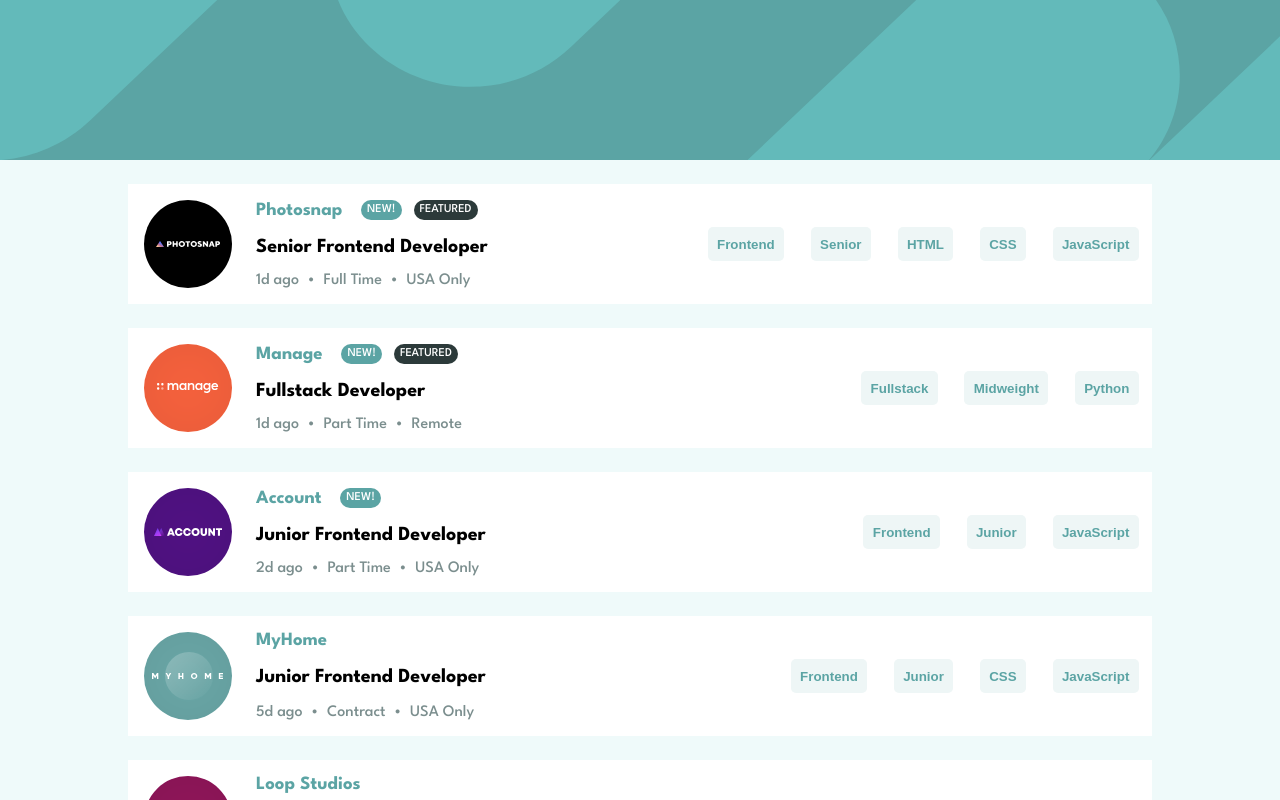
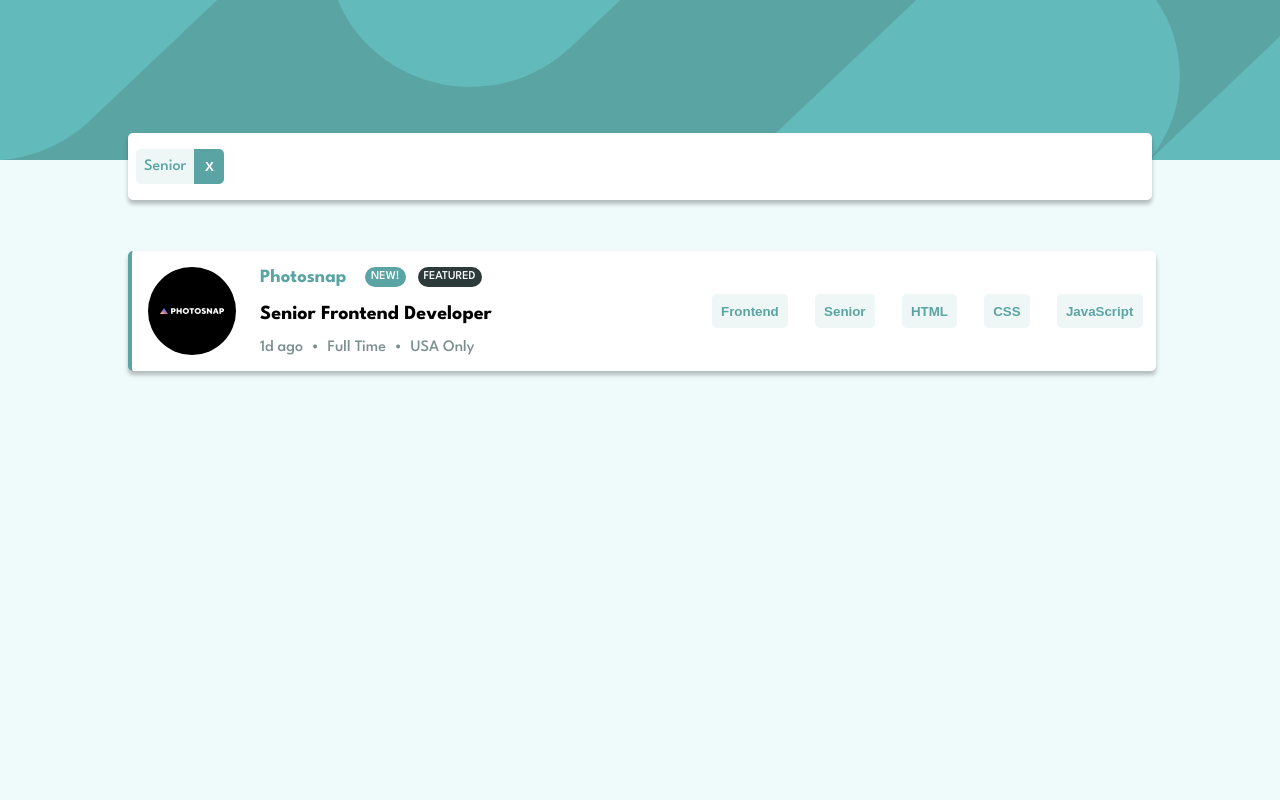
Before and after one commit to Chaffexd/job-list-site, a React (Vite) app: page / in a window 1280 px wide. Both pictures are taken after a click on the button "Senior". Shown: the top 800 px of the page. Built offline with nearby package versions, Linux system fonts and the light colour scheme.

Commit message:
finished web project

```diff
--- a/src/App.jsx
+++ b/src/App.jsx
@@ -1,5 +1,3 @@
-import { useState } from 'react'
-
 import './App.css'
 import JobList from './components/JobList/JobList'
 
--- a/src/components/JobList/JobList.jsx
+++ b/src/components/JobList/JobList.jsx
@@ -1,12 +1,56 @@
-import React from 'react';
+import React, { useState } from 'react';
 import Jobs from './Jobs';
-
+import data from '../../../data.json';
 import classes from './JobList.module.css';
 
 const JobList = () => {
+  // Initialises state for the selected filters to an empty array so I can store multiple
+  const [selectedFilters, setSelectedFilters] = useState([]);
+
+  // Filter is the reference to clicking on the filter buttons
+  // We create a new array to ensure it's an up to date snapshot
+  const handleFilterClick = (filter) => {
+    setSelectedFilters([...selectedFilters, filter]);
+  };
+
+  // this is the initial data from the json
+  let filteredData = data;
+
+  // This then updates when a filter is selected, so if a filter is selected in tags, it will return
+  // items that include the filter selected
+  if (selectedFilters.length > 0) {
+    filteredData = data.filter((jobItem) => {
+      const tags = [jobItem.role, jobItem.level, ...jobItem.languages];
+      return selectedFilters.every((filter) => tags.includes(filter));
+    });
+  }
+
+  // selectedFilters.length will only be present when greater than 0
   return (
-    <div className={classes.jobsContainer}>
-        <Jobs />
+    <div className={classes.jobListContainer}>
+      <div className={classes.filterBar}>
+        {selectedFilters.length > 0 && (
+          <div className={classes.selectedFilters}>
+            {selectedFilters.map((filter) => (
+              <div key={filter} className={classes.selectedFilter}>
+                <p className={classes.filterText}>{filter}</p>
+                <button className={classes.filteredButton} onClick={() => setSelectedFilters(selectedFilters.filter(f => f !== filter))}>
+                  <span className={classes.filterCloseIcon}>X</span>
+                </button>
+              </div>
+            ))}
+          </div>
+        )}
+      </div>
+      <div className={classes.jobsContainer}>
+        {filteredData.map((jobItem) => (
+          <Jobs
+            key={jobItem.id}
+            jobItem={jobItem}
+            handleFilterClick={handleFilterClick}
+          />
+        ))}
+      </div>
     </div>
   );
 };
--- a/src/components/JobList/JobList.module.css
+++ b/src/components/JobList/JobList.module.css
@@ -3,3 +3,53 @@
     height: auto;
     margin: 0 auto;
 }
+
+.filterBar {
+    max-width: 80%;
+    margin: 0 auto;
+    position: relative;
+    top: -27px;
+}
+
+.selectedFilters {
+    background-color: white;
+    box-shadow: 0px 4px 4px rgba(0, 0, 0, 0.25);
+    border-radius: 5px;
+    max-width: 100%;
+    padding: 1em .5em 1em .5em;
+    margin: 0 auto;
+    display: flex;
+}
+
+.selectedFilter {
+    margin-right: 1em;
+    background-color: rgb(238,246,246);
+    color: hsl(180, 29%, 50%);
+    height: 35px;
+    width: auto;
+    border-radius: 5px;
+    display: flex;
+    align-items: center;
+    justify-content: space-between;
+}
+
+.filteredButton {
+    border: none;
+    background-color: hsl(180, 29%, 50%);
+    cursor: pointer;
+    float: right;
+    margin-left: auto;
+    height: 100%;
+    width: 30px;
+    border-radius: 0 5px 5px 0;
+}
+
+.filterText {
+    margin-left: .5em;
+    margin-right: .5em;
+}
+
+.filterCloseIcon {
+    color: white;
+    font-weight: 700;
+}
--- a/src/components/JobList/Jobs.jsx
+++ b/src/components/JobList/Jobs.jsx
@@ -1,14 +1,15 @@
 import React from 'react';
-import data from '../../../data.json';
-
 import classes from './Jobs.module.css';
 
-const Jobs = () => {
+const Jobs = ({ jobItem, handleFilterClick }) => {
+  // We store the passed down function in another function to use
+  const handleClick = (filter) => {
+    handleFilterClick(filter);
+  };
+
+  // We use index as a key to refer to where it is to not have a react error
   return (
-    <>
-        {data.map(jobItem => (
-            <div key={jobItem.id}>
-                <div className={classes.jobs}>
+    <div className={`${classes.jobs} ${jobItem.featured ? classes.featuredJob : ''}`}>
       <div className={classes.jobContainer}>
         <div className={classes.companyLogoContainer}>
           <img src={jobItem.logo} alt="Company logo" />
@@ -16,10 +17,12 @@
         <div className={classes.companyInfo}>
           <div className={classes.newFeatured}>
             <h3 className={classes.company}>{jobItem.company}</h3>
-                                {jobItem.new ?<span className={classes.new}>NEW!</span> : null}
-                                {jobItem.featured ?<span className={classes.featured}>FEATURED</span> : null}
+            {jobItem.new && <span className={classes.new}>NEW!</span>}
+            {jobItem.featured && <span className={classes.featured}>FEATURED</span>}
           </div>
-                            <a href='/' className={classes.position}>{jobItem.position}</a>
+          <a href="/" className={classes.position}>
+            {jobItem.position}
+          </a>
           <div className={classes.metaData}>
             <span className={classes.metaInfo}>{jobItem.postedAt}</span>
             <span className={classes.metaInfo}>{jobItem.contract}</span>
@@ -28,16 +31,23 @@
         </div>
       </div>
       <div className={classes.jobInfoContainer}>
-                        <button className={classes.jobInfo}>{jobItem.role}</button>
-                        <button className={classes.jobInfo}>{jobItem.level}</button>
+        <button className={classes.jobInfo} onClick={() => handleClick(jobItem.role)}>
+          {jobItem.role}
+        </button>
+        <button className={classes.jobInfo} onClick={() => handleClick(jobItem.level)}>
+          {jobItem.level}
+        </button>
         {jobItem.languages.map((language, index) => (
-                            <button key={index} className={classes.jobInfo}>{language}</button>
+          <button
+            key={index}
+            className={classes.jobInfo}
+            onClick={() => handleClick(language)}
+          >
+            {language}
+          </button>
         ))}
       </div>
     </div>
-            </div>
-        ))}
-    </>
   );
 };
 
--- a/src/components/JobList/Jobs.module.css
+++ b/src/components/JobList/Jobs.module.css
@@ -4,6 +4,7 @@
     background-color: white;
     justify-content: space-between;
     margin: 1.5em 0 1.5em 0;
+    border-radius: 5px;
 }
 
 .jobContainer {
@@ -99,3 +100,8 @@
     color: hsl(180, 8%, 52%);
     font-weight: 500;
 }
+
+.featuredJob {
+    border-left: 4px solid hsl(180, 29%, 50%);
+    box-shadow: 0px 4px 4px rgba(0, 0, 0, 0.25);
+}
```
Lines whose indentation alone changed are shown as unchanged.
